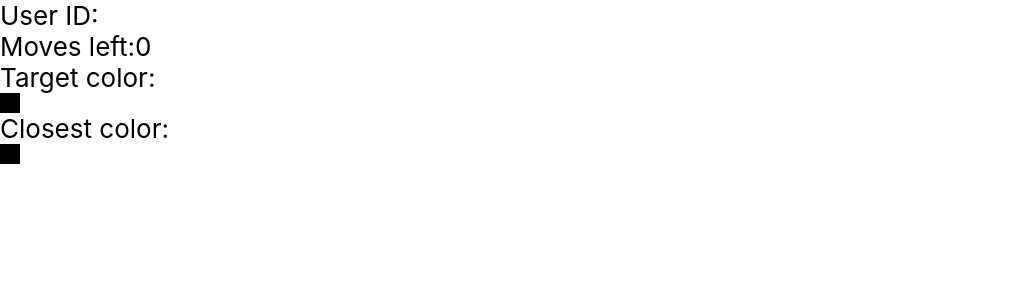
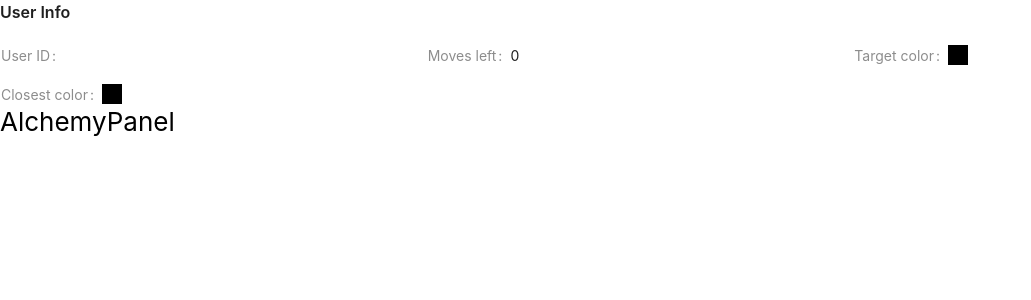
Before and after one commit to yinmay/RGB-Alchemy, a React (Create React App) app: page / in a window 1280 px wide. Shown: the top 300 px of the page, without its empty margins (0-1031 px from the left). Built offline with nearby package versions, Linux system fonts and the light colour scheme; no server answers.

Commit message:
feat: user description component

```diff
--- a/package.json
+++ b/package.json
@@ -10,6 +10,7 @@
     "@types/node": "^16.18.38",
     "@types/react": "^18.2.14",
     "@types/react-dom": "^18.2.6",
+    "antd": "^5.6.3",
     "axios": "^1.4.0",
     "react": "^18.2.0",
     "react-dom": "^18.2.0",
--- a/src/App.tsx
+++ b/src/App.tsx
@@ -1,8 +1,10 @@
 import React, { useEffect, useState } from 'react'
 import './App.css'
 import request from './utils/request'
+import UserDescriptions from './components/UserDescriptions'
+import AlchemyPanel from './components/AlchemyPanel'
 
-interface IUser {
+export interface IUser {
   userId: string
   width: number
   height: number
@@ -36,34 +38,11 @@ function App() {
   return (
     <div className="App">
       <header className="App-header">
-        <div>
-          <div>User ID:{user.userId}</div>
-          <div>Moves left:{user.maxMoves}</div>
-          <div>
-            Target color:
-            <div
-              className="colorBox"
-              style={{ background: `rgb(${user.target?.join(',')})` }}
-            ></div>
-          </div>
-          <div>
-            Closest color:
-            <div
-              className="colorBox"
-              style={{ background: `rgb(${user.closest?.join(',')})` }}
-            ></div>
-          </div>
-        </div>
+        <UserDescriptions user={user} />
+        <AlchemyPanel />
       </header>
     </div>
   )
 }
 
-const styles = {
-  colorBox: {
-    width: 20,
-    height: 20,
-  },
-}
-
 export default App
--- /dev/null
+++ b/src/components/AlchemyPanel.tsx
@@ -0,0 +1,5 @@
+import React from 'react'
+
+export default function AlchemyPanel() {
+  return <div>AlchemyPanel</div>
+}
--- /dev/null
+++ b/src/components/UserDescriptions.tsx
@@ -0,0 +1,33 @@
+import React from 'react'
+import { Descriptions } from 'antd'
+
+import { IUser } from '../App'
+interface IProps {
+  user: IUser
+}
+
+const UserDescriptions: React.FC<IProps> = (props) => {
+  const {
+    user: { userId, maxMoves, target, closest = [0, 0, 0] },
+  } = props
+  return (
+    <Descriptions title="User Info">
+      <Descriptions.Item label="User ID">{userId}</Descriptions.Item>
+      <Descriptions.Item label="Moves left">{maxMoves}</Descriptions.Item>
+      <Descriptions.Item label="Target color">
+        <div
+          className="colorBox"
+          style={{ background: `rgb(${target?.join(',')})` }}
+        ></div>
+      </Descriptions.Item>
+      <Descriptions.Item label="Closest color">
+        <div
+          className="colorBox"
+          style={{ background: `rgb(${closest?.join(',')})` }}
+        ></div>
+      </Descriptions.Item>
+    </Descriptions>
+  )
+}
+
+export default UserDescriptions
```
Also changed, not shown: 2 other files (tests, documents, lock files or other folders).
